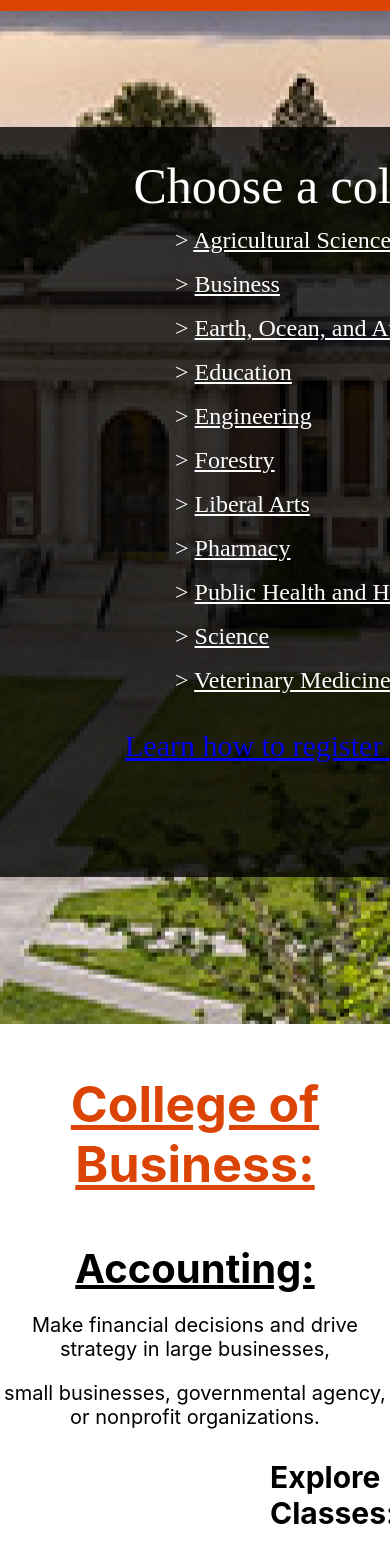
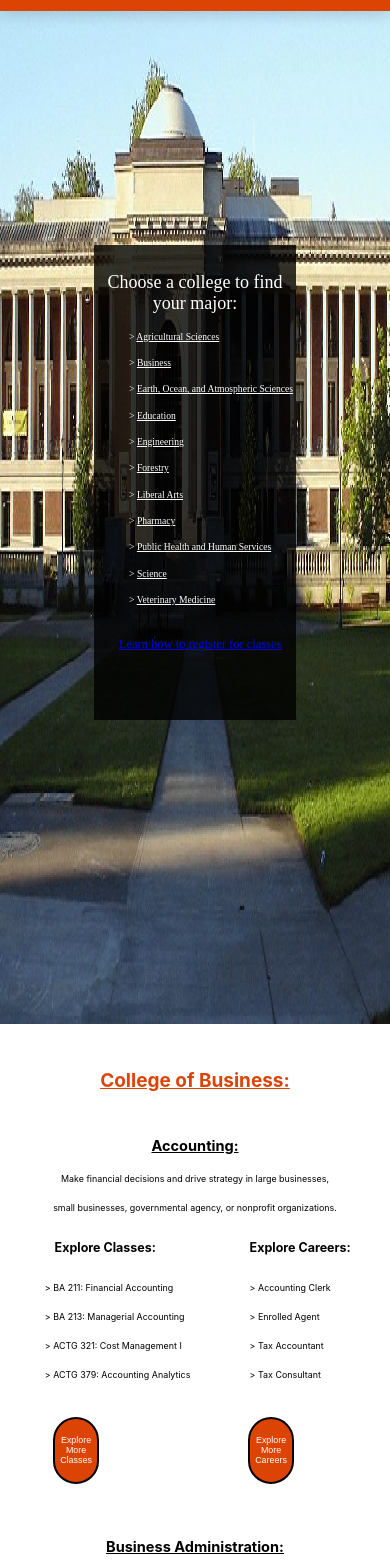
Before and after one commit to gearsmotion789/OSU_Hackathon_2020, a React (Create React App) app in the folder welcome-to-osu/: page /majors in a window 390 px wide. Shown: the part 120-1683 px from the top of the page. Built offline with nearby package versions, Linux system fonts and the light colour scheme; what google-maps-react would draw is missing.

Commit message:
made Food, Guidance, and Majors more responsive

```diff
--- a/welcome-to-osu/src/components/Food.css
+++ b/welcome-to-osu/src/components/Food.css
@@ -4,33 +4,44 @@
 
 #foodTitle{
     color: #707070;
-    font-size: 80px;
-    margin-top: 50px;
-    margin-left: 100px;
+    font-size: 4.2vw;
+    margin-top: 2.6vw;
+    margin-left: 5vw;
 }
 
 .foodImg{
-    width: 700px;
-    margin-left: 150px;
-    margin-top: -50px;
+    width: 37vw;
+    margin-left: 7.75vw;
+    margin-top: -2.75vw;
 }
 
 .foodBox{
     background-image: url('../assets/Rectangle 12.png');
     background-repeat: no-repeat;
-    background-size: auto auto;
+    background-size: 100% 100%;
+    margin-top: 11vh;
+    margin-left: 5vw;
+    width: 38vw;
+    height: 57vh;
     background-position: center;
+    min-height: 350px;
 }
 
 #foodDescription{
     color: white;
-    font-size: 30px;
-    margin-top: 175px;
-    margin-left: 200px;
-    width: 500px;
+    font-size: calc(6px + 1.2vw);
+    margin-top: 7.5vh;
+    margin-left: 5vw;
+    width: 28vw;
+    min-width: 1.5vw;
+    min-height: 1.5vh;
 }
 
 .restaurantBtn{
-    margin-top: 20px;
-    margin-left: 200px;
+    margin-top: 1.5vh;
+    margin-left: 5vw;
+    width: 15vw;
+    font-size: calc(3px + 1.3vw);
+    min-width: 1.5vw;
+    min-height: 1.3vh;
 }
--- a/welcome-to-osu/src/components/Guidance.css
+++ b/welcome-to-osu/src/components/Guidance.css
@@ -1,43 +1,46 @@
 .guidanceTitle{
-    margin-top: 50px;
-    margin-left: 50;
-    margin-right: 50px;
-    margin-bottom: 50px;
+    margin-top: 5.35vh;
+    margin-left: 4.25vw;
+    margin-right: 5.25vw;
+    margin-bottom: 5.35vh;
     text-align: center;
-    font-size: 50px;
+    font-size: calc(8px + 2.15vw);
     color: grey;
 }
 .guidanceImage{
-    margin-left: 41%; /*315 */
-    margin-top: -85px;
+    margin-left: 20.1vw;
+    margin-top: -9.095vh;
     border-radius: 50px;
+    width: 23vw;
+    height: 28vh;
 }
 .guidanceText{
-    margin-top: 40px;
+    margin-top: 4.28vh;
     margin-left: 4%;
-    font-size: 20px;
+    font-size: calc(2.6px + 0.89vw);
     color: grey;
 }
 .guidanceLeftText{
     float: left;
     margin-left: 4%;
-    font-size: 20px;
+    font-size: calc(2.6px + 0.89vw);
     color: grey;
 }
 .guidancebtn{
-    margin-top: -150px;
+    margin-top: -16.05vh;
     margin-left: 6%;
     border: 2px solid #707070;
     background-color: white;
     color: #707070;
-    padding: 14px 28px;
-    height: 60px;
-    width: 230px;
+    padding: 1.49vh 1.25vw;
+    height: 6.42vh;
+    width: 12.5vw;
     font-size: 20px;
     text-align: center;
     vertical-align: top;
     cursor: pointer;
     border-radius: 100px;
+    font-size: calc(3.25px + 0.95vw);
     outline: none;
   }
 .guidancebtn:hover{
--- a/welcome-to-osu/src/components/Majors.css
+++ b/welcome-to-osu/src/components/Majors.css
@@ -1,42 +1,37 @@
 .majors{
     background-image: url('../assets/osu-memorial-union.png');
     background-repeat: no-repeat;
-    background-size: auto auto;
+    background-size: 100% 100%;
     background-position: center;
     height: 120vh;
-    margin-bottom: 200px;
+    margin-bottom: 21.4vh;
 }
 
 .majorsBlackBox{
     background-color: rgb(0,0,0, 0.8);
-    height: 750px;
-    width: 1000px;
+    height: 40vw; /*80.25vh */
+    min-height: calc(420px + 14vw);
+    width: 52vw;
     margin: auto;
     position: absolute;
-    top: 400px;; left: 0; bottom: 0; right: 0;
+    top: 42.8vh; left: 0; bottom: 0; right: 0;
 }
 
 #majorsTitle{
     text-align: center;
-    margin-top: 30px;
-    font-size: 50px;
+    margin-top: 3.21vh;
+    margin-bottom: 6vh;
+    font-size: calc(10px + 2.05vw); /* 50px calc(12px + 2vw) */
 }
 
 #majorsText{
-    margin-top: -38px;
-    margin-bottom: 55px;
-    margin-left: 175px;
-    font-size: 24px;
+    margin-top: -4.066vh;
+    margin-bottom: 5.885vh;
+    margin-left: 9.1vw;
+    font-size: calc(6px + 0.925vw); /* 24px calc(6px + 0.9vw) */
     text-decoration: none;
 }
-#majorsBullet{
-    margin-top: -38px;
-    margin-bottom: 55px;
-    margin-left: 175px;
-    font-size: 24px;
-    float: left;
-    margin-right: 15px;
-}
+
 .majors.majorsBlackBox.majorsText u{
     color: white;
 }
@@ -45,9 +40,9 @@
 }
 
 #majorsRegister{
-    margin-top: -20px;
-    margin-left: 125px;
-    font-size: 30px;
+    margin-top: -2.13vh;
+    margin-left: 6.5vw;
+    font-size: calc(8px + 1.15vw);
 }
 #majorsRegister:hover{
     color: blue;
@@ -61,19 +56,19 @@ hr.majorsLine{
     width: 99.62%;
     margin-left: 0%;
     margin-right: 0%;
-    margin-bottom: 40px;
+    margin-bottom: 4.28vh;
 }
 
 .info{
-    margin-top: -150px;
+    margin-top: -16.05vh;
 }
 
 .majorsCollege{
     color: #DC4405;
-    font-size: 50px;
-    margin-top: 50px;
+    font-size: calc(11px + 2.05vw);
+    margin-top: 5.35vh;
     text-decoration: underline;
-    margin-bottom: 50px;
+    margin-bottom: 5.35vh;
     font-weight: bold;
     text-align: center;
     display: block;
@@ -84,9 +79,9 @@ hr.majorsLine{
 .majorsMajor{
     color: black;
     font-weight: bold;
-    font-size: 40px;
-    margin-top: 10px;
-    margin-bottom: 20px;
+    font-size: calc(8px + 1.68vw);
+    margin-top: 1.07vh;
+    margin-bottom: 2.14vh;
     display: block;
     text-align: center;
     text-decoration: underline;
@@ -97,46 +92,46 @@ hr.majorsLine{
 }
 .majorsDescription{
     color: black;
-    font-size: 20px;
-    margin-bottom: 20px;
+    font-size: calc(6px + 0.75vw);
+    margin-bottom: 2.14vh;
     text-align: center;
 }
 .majorsExplore{
     color: black;
     font-weight: bold;
-    font-size: 30px;
-    margin-top: 10px;
-    margin-bottom: 30px;
-    margin-left: 270px;
+    font-size: calc(8px + 1.15vw);
+    margin-top: 1.07vh;
+    margin-bottom: 3.21vh;
+    margin-left: 14vw;
 }
 .majorsListClass{
-    margin-left: 220px;
+    margin-left: 11.5vw;
     color: black;
-    font-size: 20px;
-    margin-bottom: 20px;
+    font-size: calc(6px + 0.75vw);
+    margin-bottom: 2.14vh;
 }
 .majorsListCareer{
     color: black;
-    font-size: 20px;
-    margin-bottom: 20px;
-    margin-left: 270px;
+    font-size: calc(6px + 0.75vw);
+    margin-bottom: 2.14vh;
+    margin-left: 14vw;
 }
 .majorsbtn{
-    margin-top: 20px;
-    margin-left: 260px;
+    margin-top: 2.14vh;
+    margin-left: 13.5vw;
     border: 2px solid black;
     background-color: #DC4405;
     color: white;
-    padding: 14px 28px;
-    height: 75px;
-    width: 230px;
-    font-size: 20px;
+    padding: 1.49vh 1.25vw;
+    height: 8.025vh;
+    width: 12vw;
+    font-size: calc(6px + 0.75vw);
     text-align: center;
     vertical-align: top;
     cursor: pointer;
     border-radius: 100px;
     outline: none;
-    margin-bottom: 50px;
+    margin-bottom: 5.35vh;
   }
 .majorsbtn:hover{
     background: orangered;
--- a/welcome-to-osu/src/components/MapContainer.js
+++ b/welcome-to-osu/src/components/MapContainer.js
@@ -1,7 +1,7 @@
 import React, { Component } from 'react';
 import './Residence.css'
 import { Map, GoogleApiWrapper } from 'google-maps-react';
-const googleMapsKey = require('../credentials/googleMaps').googleMapsKey;
+const googleMapsKey = "require('../credentials/googleMaps').googleMapsKey";
 
 const mapStyles = {
   position: 'absolute',
```
Also changed, not shown: welcome-to-osu/src/assets/osu-memorial-union.png, welcome-to-osu/src/assets/osu-memorial-union@2x.png (added).
